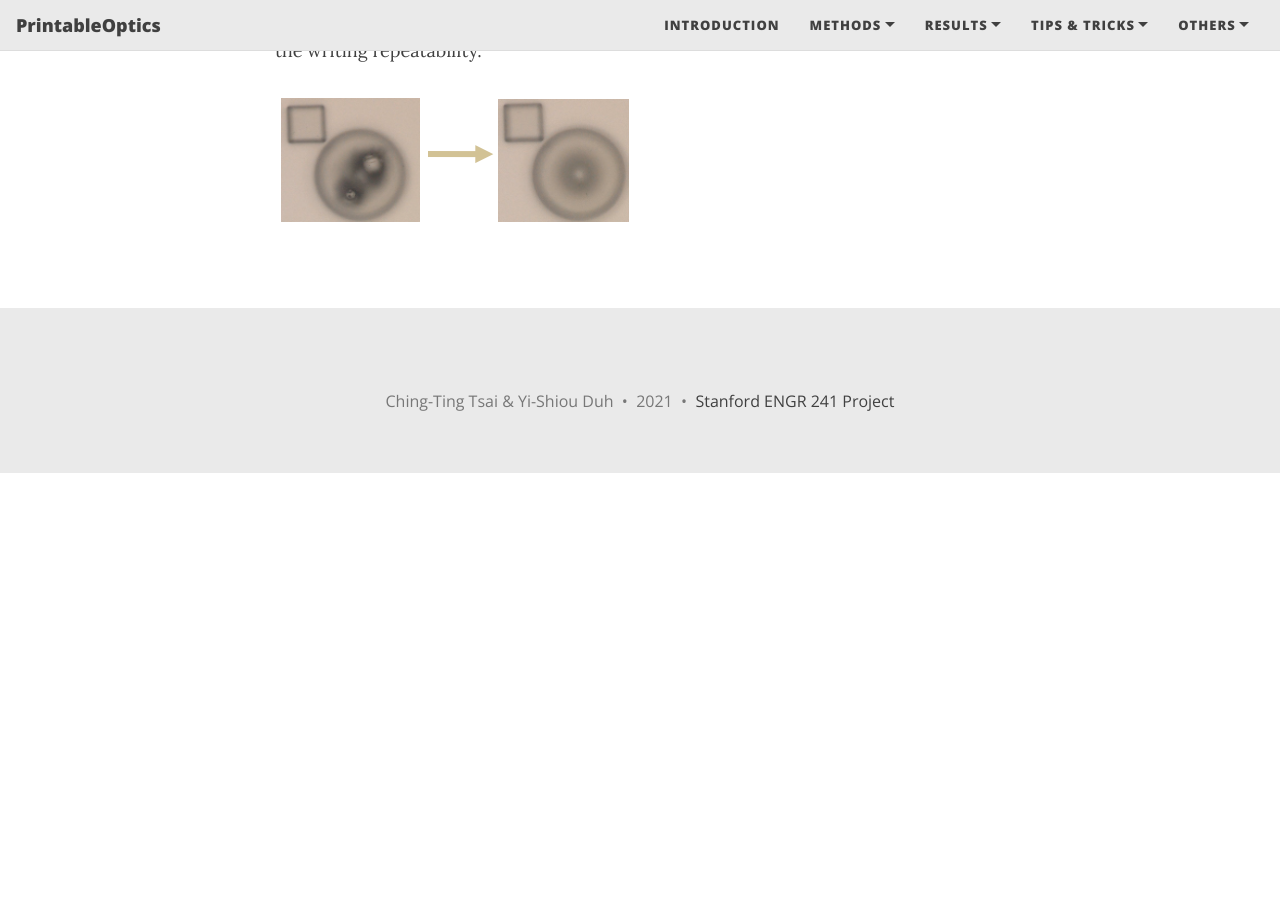
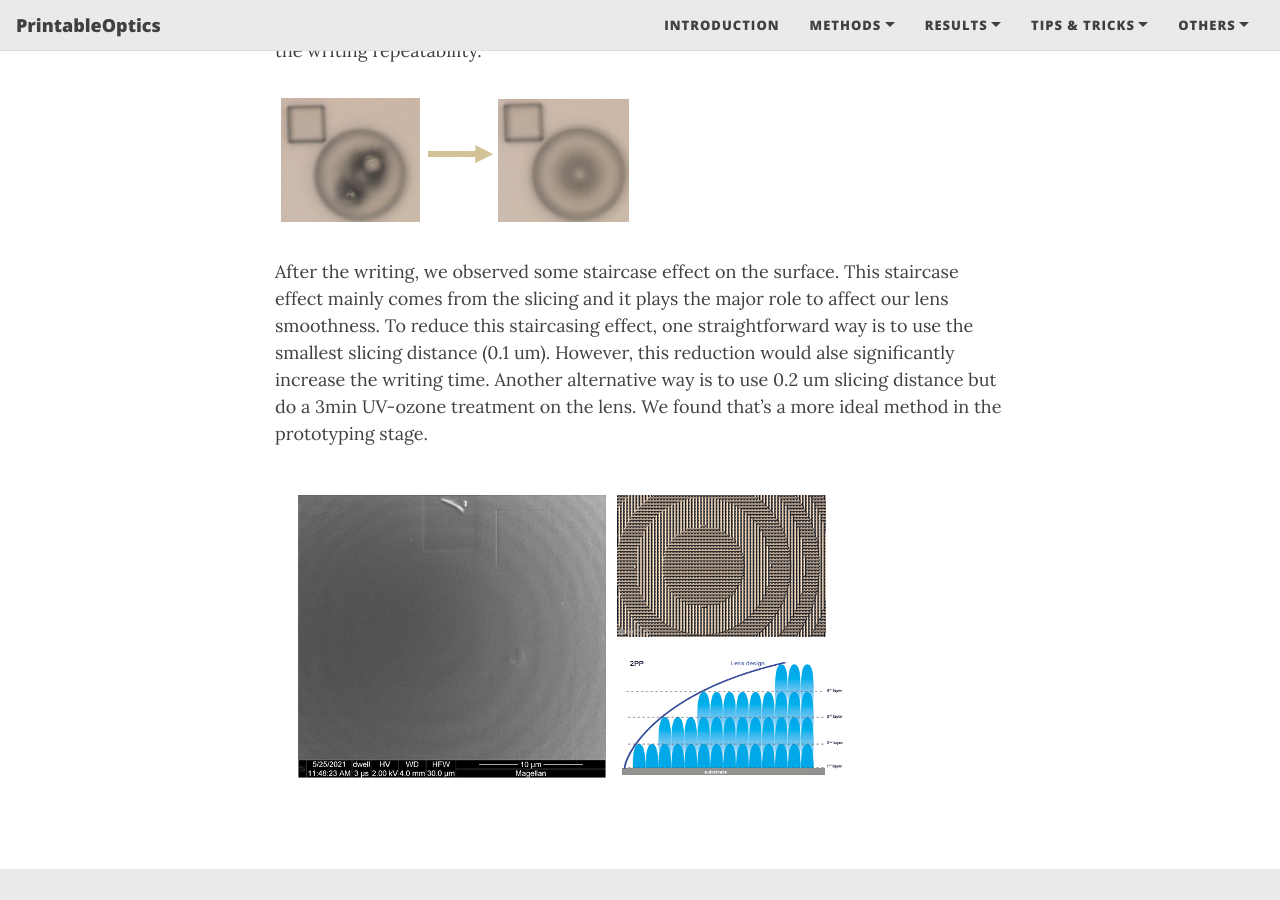
Before and after one commit to tingtsai/PrintableOptics, a Jekyll site: the page built from Writing.md, in a window 1280 px wide and 900 px high, scrolled down 485 px. Built offline with Jekyll 4.4.1, drawn with Linux system fonts in a browser that asks for light colours; nearby versions of some CDN libraries; before the commit the page ends 958 px from its top, so only the background shows below that.

Commit message:
Update Writing.md

```diff
--- a/Writing.md
+++ b/Writing.md
@@ -9,3 +9,8 @@ The second common issue is bubbling. By preheating the IP-S resin on hotplate un
 
 
 ![](/assets/img/preheat.png)
+
+
+After the writing, we observed some staircase effect on the surface. This staircase effect mainly comes from the slicing and it plays the major role to affect our lens smoothness. To reduce this staircasing effect, one straightforward way is to use the smallest slicing distance (0.1 um). However, this reduction would alse significantly increase the writing time. Another alternative way is to use 0.2 um slicing distance but do a 3min UV-ozone treatment on the lens. We found that's a more ideal method in the prototyping stage.
+
+![](/assets/img/staircase.png)
```
